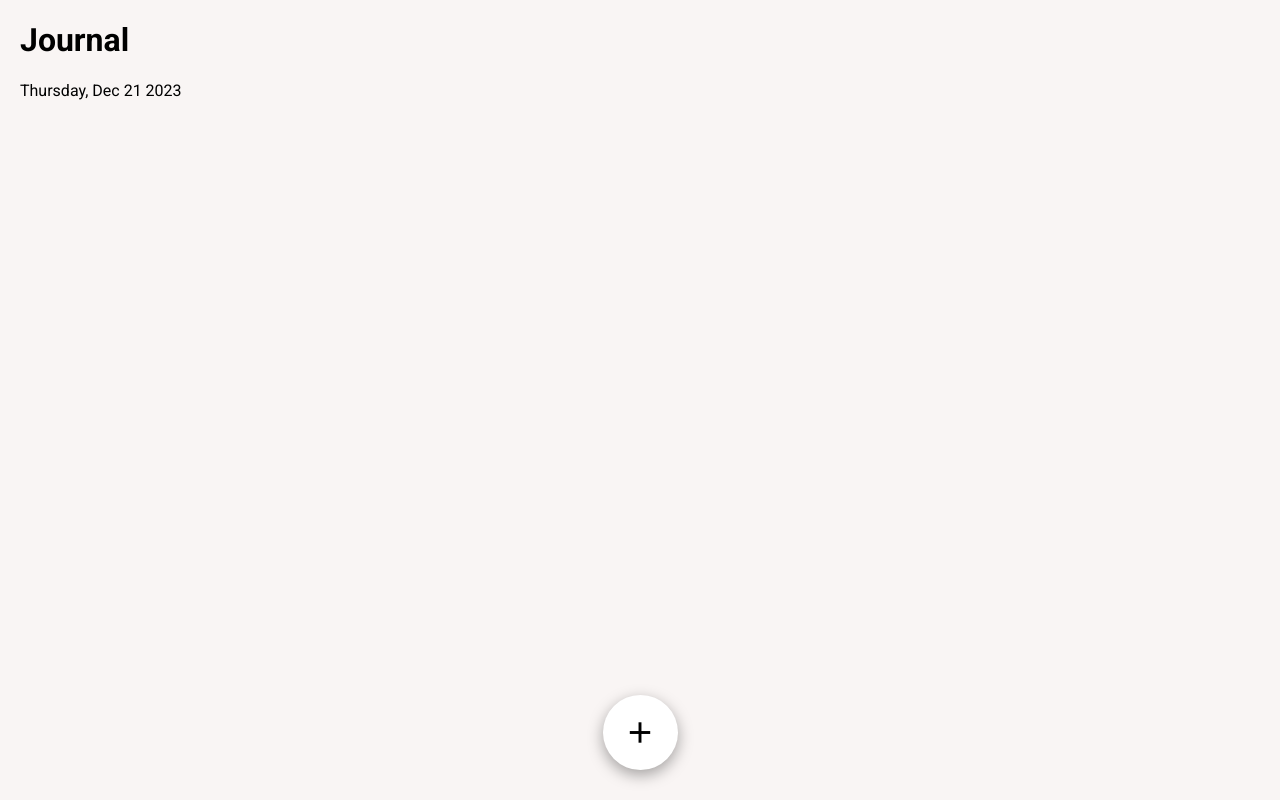
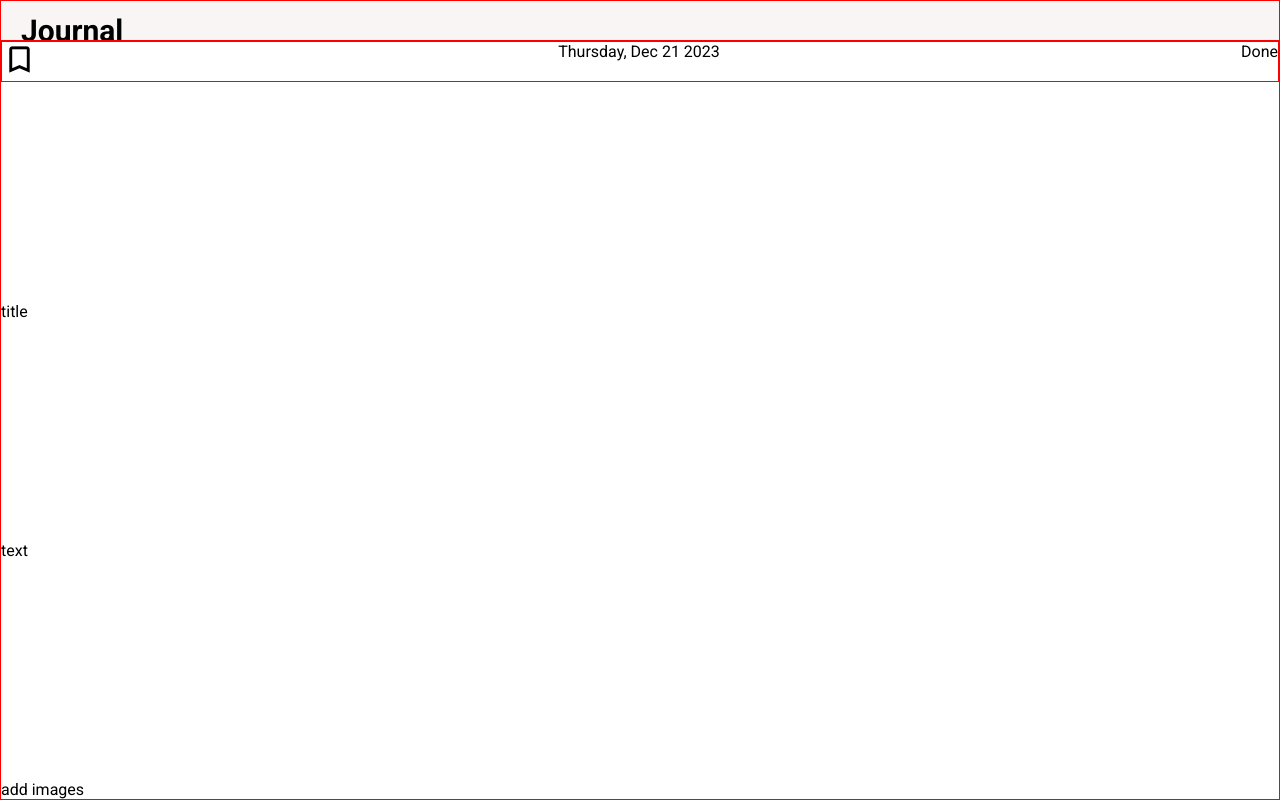
Before and after one commit to mansour365/simple-react, a plain HTML site: page index.html in a window 1280 px wide. Both pictures are taken after a click on the element "add". Drawn offline with nearby package versions, Linux system fonts and the light colour scheme.

Commit message:
Add button now reveals a new overlay to edit a card

```diff
--- a/index.html
+++ b/index.html
@@ -20,13 +20,16 @@
         <!--Import add icon-->
         <link rel="stylesheet" href="https://fonts.googleapis.com/css2?family=Material+Symbols+Outlined:opsz,wght,FILL,GRAD@20..48,100..700,0..1,-50..200" />
 
+        <!--Import bookmark icon-->
+        <link rel="stylesheet" href="https://fonts.googleapis.com/css2?family=Material+Symbols+Outlined:opsz,wght,FILL,GRAD@20..48,100..700,0..1,-50..200" />
+
 
         <link rel="stylesheet" href="style.css">
 
     </head>
 
     <body>
-        <div id="title"></div>
+        <div id = "title"></div>
 
         <div id = "root"></div>
 
@@ -43,7 +46,7 @@
             /*Title section*/
             /*Function component*/
             function TopTitle() {
-                return <h1>Journal</h1>;
+                return <p>Journal</p>;
             }
 
             const title = ReactDOM.createRoot(document.getElementById('title'));
@@ -81,6 +84,22 @@
 
 
 
+            function DoneBtn(){
+                return (<div className="doneBtn" type="button" >
+                                Done
+                       </div>);
+            }
+
+
+            function BookmarkBtn(){
+                return (<div className="bookmarkBtn" type="button" >
+                                <span className="material-symbols-outlined">bookmark</span>
+                       </div>);
+            }
+
+
+
+
 
             /*Card Section */
             /*component inside componenet*/
@@ -108,16 +127,19 @@
                 return (<div className = "edit-card">
 
                             <div className = "top-date">
-                                <TodayDate />
+                                <BookmarkBtn /> <TodayDate /> <DoneBtn />
                             </div>
 
                             <div className = "edit-title">
+                                title
                             </div>
 
                             <div className = "edit-text">
+                                text
                             </div>
 
                             <div className = "edit-images">
+                                add images
                             </div>
 
 
--- a/style.css
+++ b/style.css
@@ -1,10 +1,30 @@
 
+* {
+  box-sizing: border-box;  /*make the html portion take entire window exactly*/
+  /*this removes the tiny unintended vertical scroll*/
+}
+
+html{
+  /*border:solid blue 1px;*/
+  height:100%; /*make the html portion take full height of the window*/
+}
 body {
+  /*border:solid red 1px;*/
+  margin:0; /*remove all margins from body portion*/ /*makes it reach the edge of window*/
+  height:100%; /*make body portion reach full height of window*/
+
   font-family: 'Roboto', sans-serif;
-  margin: 20px;
   background-color: rgb(249, 245, 244);
 }
 
+#title{
+  font-size: 30px;
+  font-weight: 600;
+  padding-left: 20px;
+  border: solid red 1px;
+  padding-top: 0px;
+  line-height: 0%;
+}
 
 
 
@@ -85,3 +105,32 @@ body {
   'GRAD' 0,
   'opsz' 24
 }
+
+
+/*When Editing a new card*/
+.edit-card{
+  border: solid red 1px;
+
+  position:absolute;
+  bottom:0;
+  left:0;
+  right:0;
+
+  display: flex;
+  flex-direction: column;
+  justify-content: space-between;
+
+  height:95vh;/*make height the full height of window*/
+  z-index: 100; /*make edit card appear above everything else*/
+
+
+  background-color:white;
+
+
+}
+.top-date{
+  border: solid red 1px;
+  display:flex;
+  justify-content: space-between;
+
+}
```
